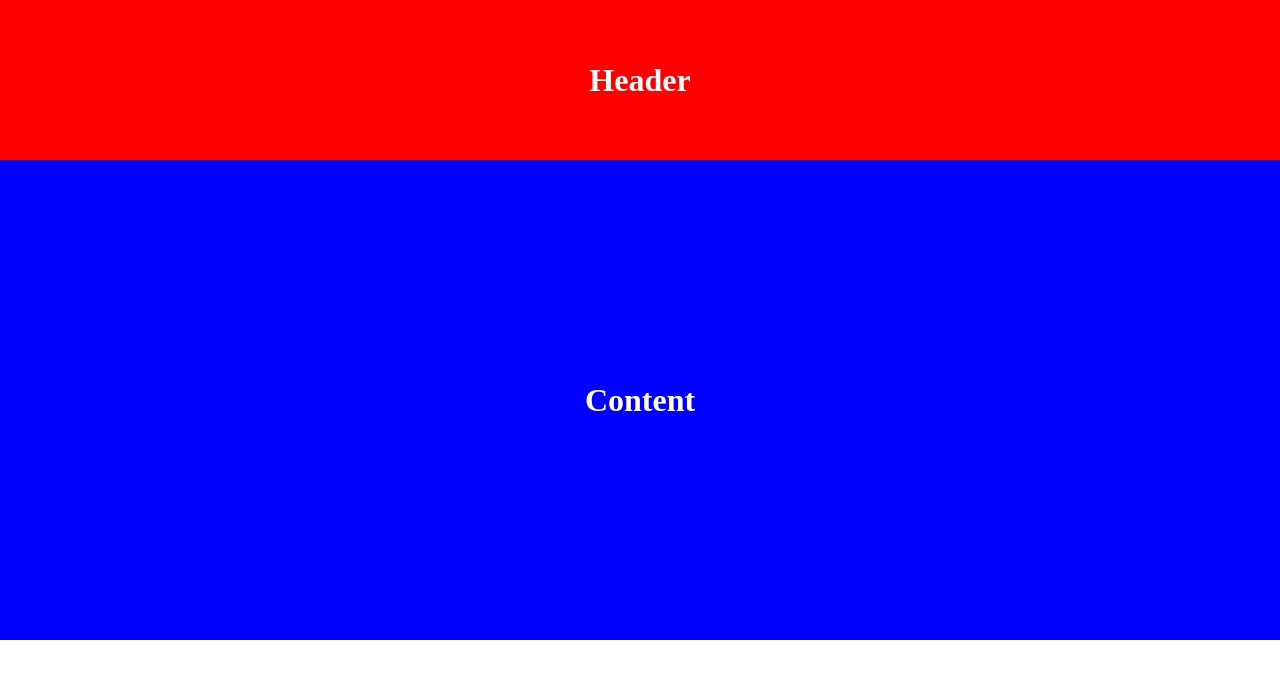
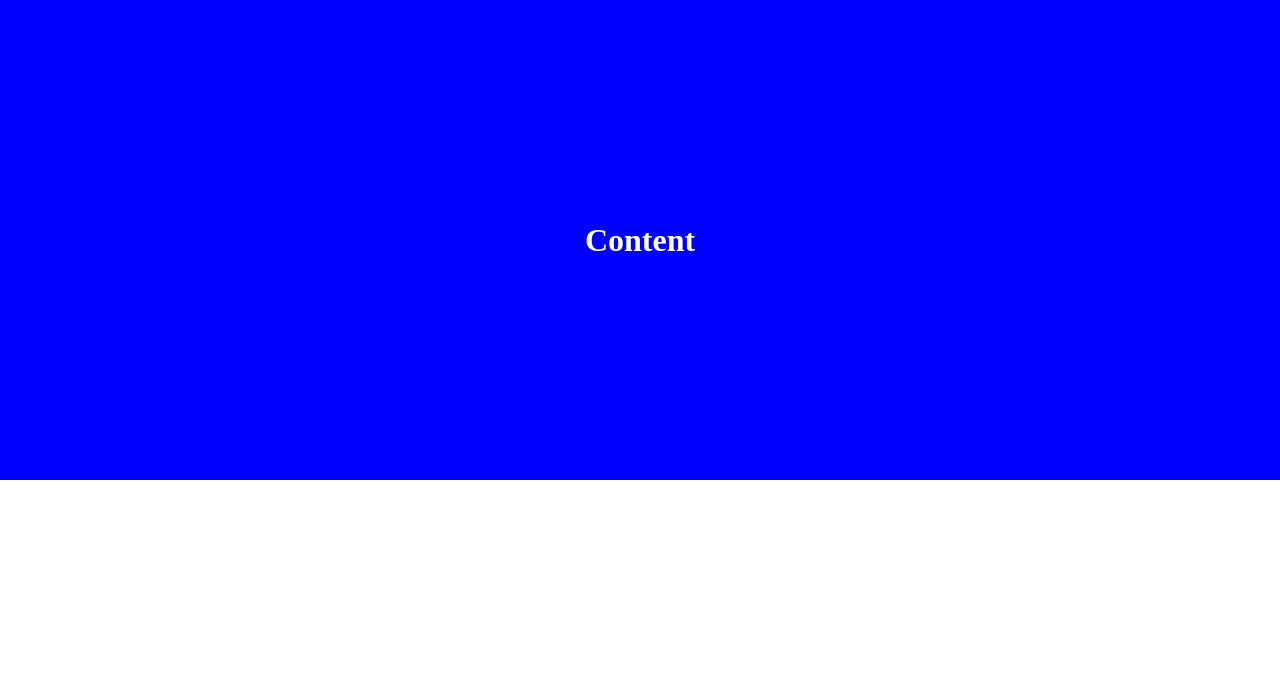
Before and after one commit to hqtriaidenboizz/GitFlow, a plain HTML site: page index.html in a window 1280 px wide. Drawn offline with Linux system fonts and the light colour scheme.

Commit message:
update content

```diff
--- a/index.html
+++ b/index.html
@@ -11,9 +11,6 @@
 
 <body>
 
-  <header class="center">
-    <h1>Header</h1>
-  </header>
 
   <main class="center">
     <h1>Content</h1>
```
